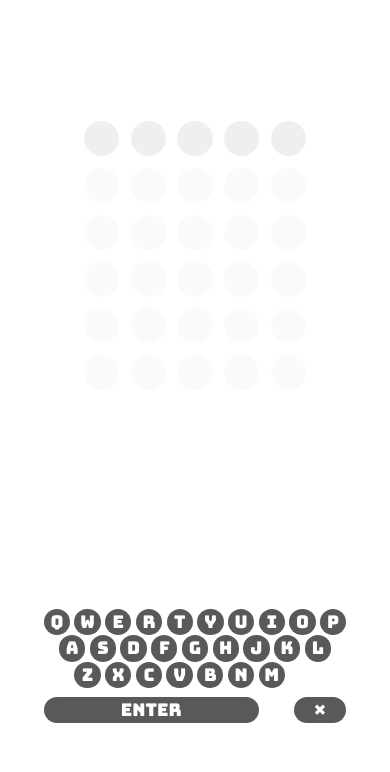
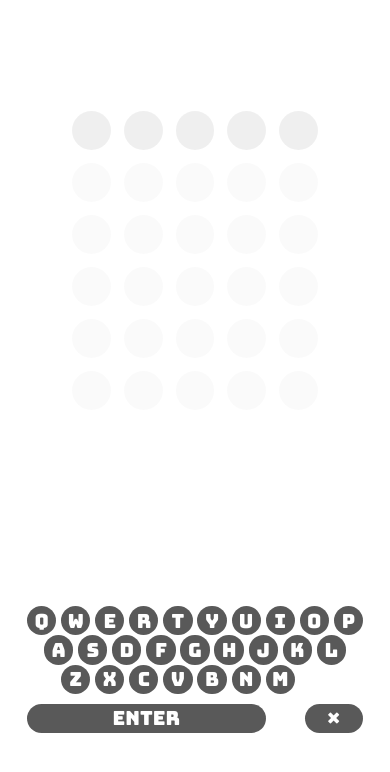
Before and after one commit to 5310/yawdle, a website built with Vite: page index.html in a window 390 px wide. Built offline with nearby package versions, Linux system fonts and the light colour scheme; a web font is replaced by a local one.

Commit message:
Adjust mobile scaling

```diff
--- a/index.css
+++ b/index.css
@@ -31,7 +31,7 @@
 }
 @media only screen and (max-width: 500px) {
   :root {
-    font-size: 3vw;
+    font-size: 3.33vw;
   }
 }
 
```
